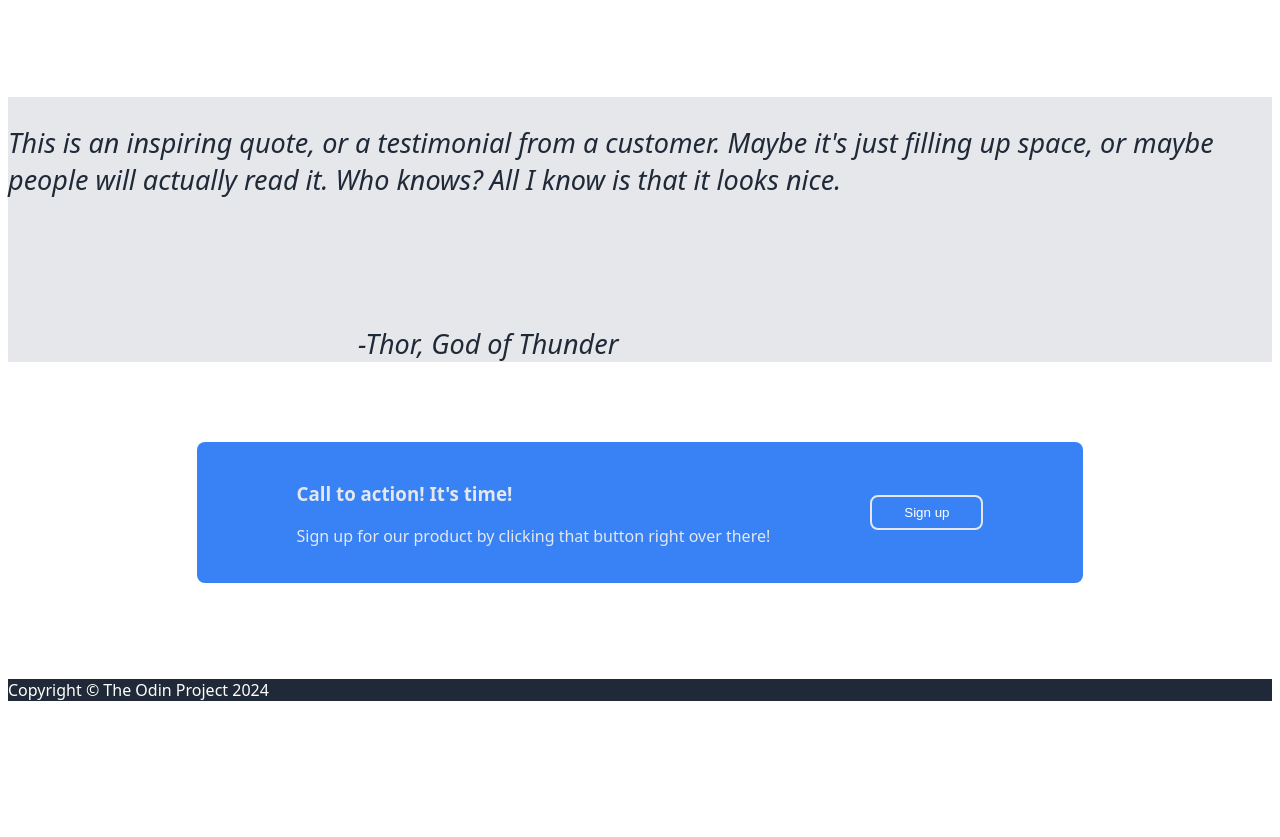
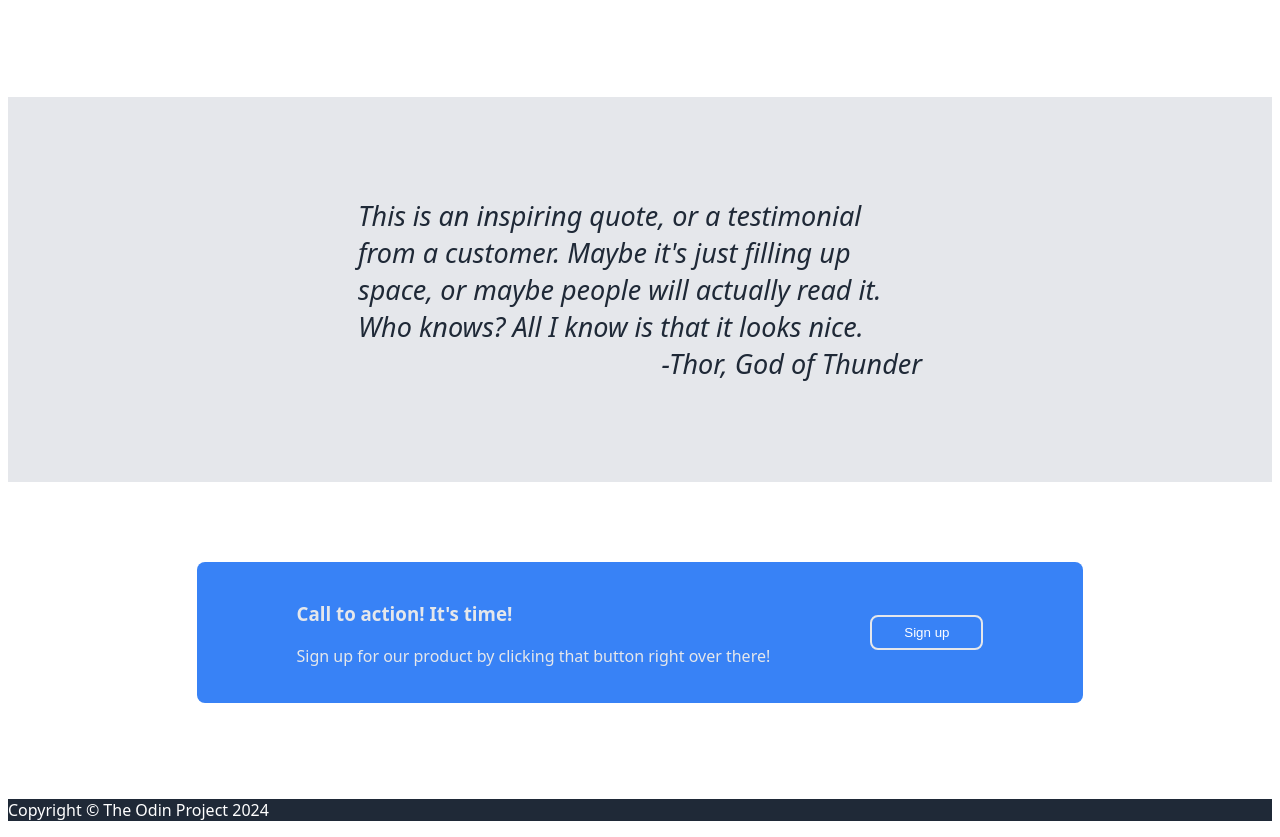
Before and after one commit to EladKuper/landing-page, a plain HTML site: page index.html in a window 1280 px wide. Shown: the part 941-1778 px from the top of the page. Before the commit the page ends 1658 px from the top, so only its background shows below. Drawn offline with Linux system fonts and the light colour scheme.

Commit message:
Add an id to the other quote section's p

```diff
--- a/index.html
+++ b/index.html
@@ -59,9 +59,9 @@
 
     <!-- quote -->
     <div class="container quote">
-        <p>This is an inspiring quote, or a testimonial from a customer. Maybe it's just filling up
+        <p id="one">This is an inspiring quote, or a testimonial from a customer. Maybe it's just filling up
             space, or maybe people will actually read it. Who knows? All I know is that it looks nice.</p>
-        <p id="one">-Thor, God of Thunder</p>
+        <p id="two">-Thor, God of Thunder</p>
     </div>
 
     <!-- bottom -->
```
